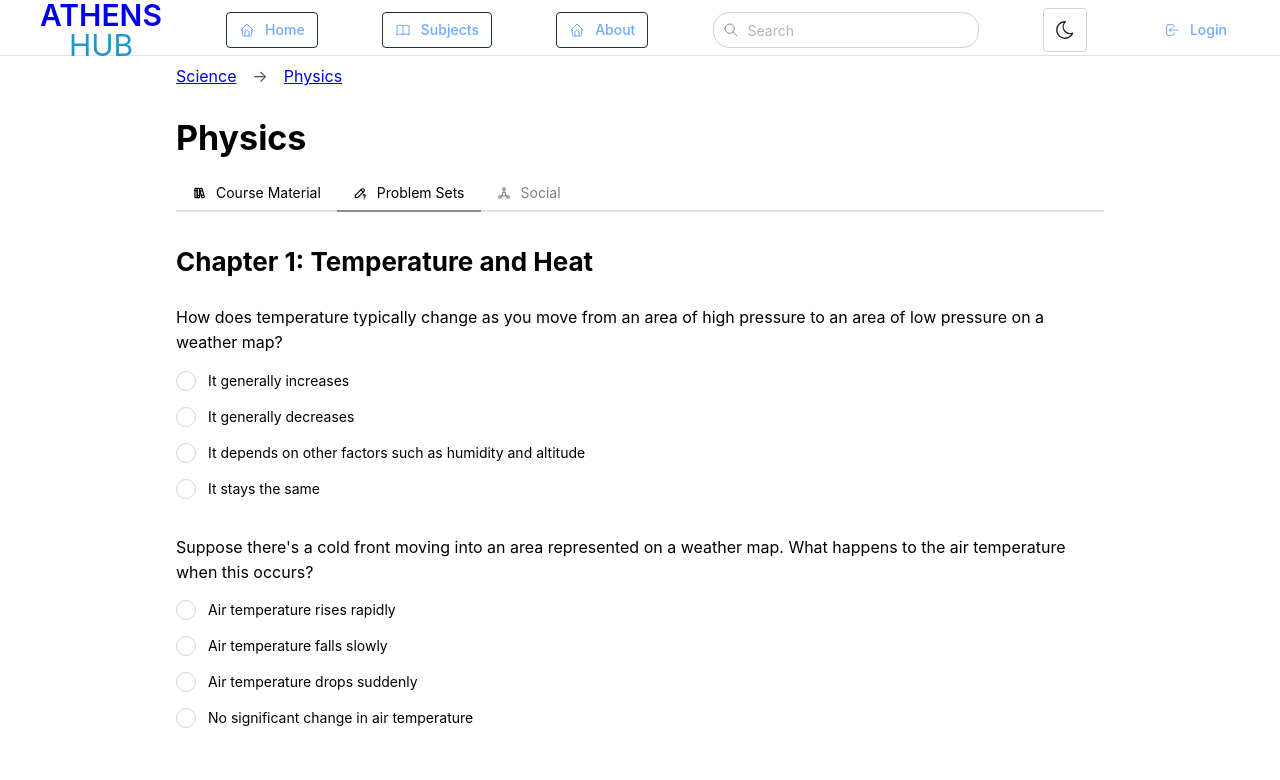
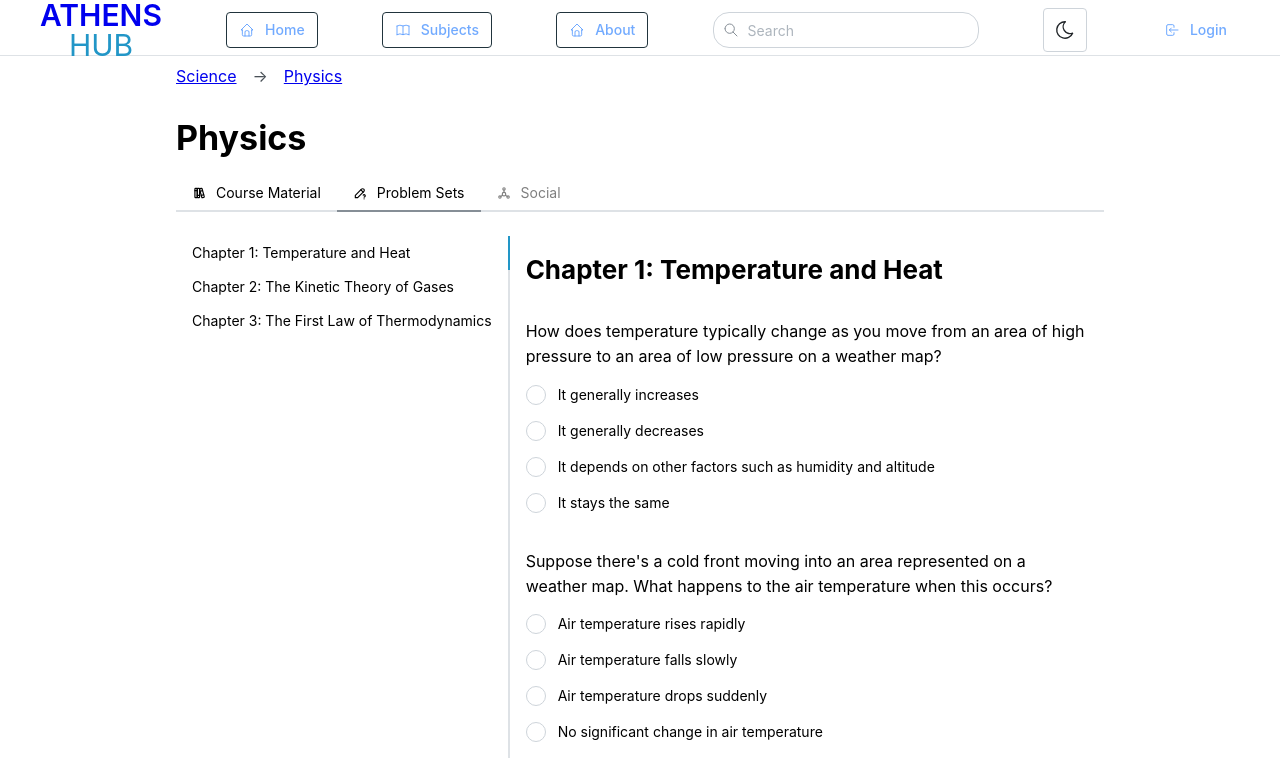
Before and after one commit to CoyoteArcade/AthensHub, a React (Vite) app in the folder frontend/: page /courses/algebra in a window 1280 px wide. Both pictures are taken after a click on the tab "Problem Sets". Shown: the top 780 px of the page. Built offline with nearby package versions, Linux system fonts and the light colour scheme.

Commit message:
Add vertical tabs for Problem Sets

```diff
--- a/frontend/src/routes/Course.jsx
+++ b/frontend/src/routes/Course.jsx
@@ -232,9 +232,15 @@ function MaterialTab() {
 
 // Problem Sets Tab
 function PsetTab() {
-  //
-  // Problem Set Mock Data
-  //
+  const chapters = [
+    'Chapter 1: Temperature and Heat',
+    'Chapter 2: The Kinetic Theory of Gases',
+    'Chapter 3: The First Law of Thermodynamics',
+    'Chapter 4: The Second Law of Thermodynamics',
+    'Chapter 5: Electric Charges and Fields',
+  ];
+
+  // PSET Mock Data
   const questions_data = [
     {
       // Question 1 (q1)
@@ -262,7 +268,6 @@ function PsetTab() {
     },
   ];
 
-  // Rendered Questions
   const questions = questions_data.map((question, idx) => {
     return (
       <>
@@ -289,15 +294,49 @@ function PsetTab() {
   });
 
   return (
-    <Box py='2rem'>
-      {/* Chapter Title */}
-      <Title mb='xs' order={2}>
-        Chapter 1: Temperature and Heat
-      </Title>
+    <Group py='1.5rem' wrap='nowrap'>
+      {/* PSET Vertical Sidebar Tabs */}
+      <Tabs defaultValue={chapters[0]} orientation='vertical' placement='left'>
+        {/* Tab Names */}
+        <Tabs.List>
+          <Tabs.Tab value={chapters[0]}>{chapters[0]}</Tabs.Tab>
+          <Tabs.Tab value={chapters[1]}>{chapters[1]}</Tabs.Tab>
+          <Tabs.Tab value={chapters[2]}>{chapters[2]}</Tabs.Tab>
+        </Tabs.List>
 
-      {/* PSET Questions */}
-      <Stack gap='lg'>{questions}</Stack>
-    </Box>
+        {/* Tab Content */}
+        {/* Chapter 1 */}
+        <Tabs.Panel value={chapters[0]}>
+          <Box p='md'>
+            <Title order={2} mb='md'>
+              {chapters[0]}
+            </Title>
+            <Stack gap='lg'>{questions}</Stack>
+          </Box>
+        </Tabs.Panel>
+
+        {/* Chapter 2 */}
+        <Tabs.Panel value={chapters[1]}>
+          {' '}
+          <Box p='md'>
+            <Title order={2} mb='md'>
+              {chapters[1]}
+            </Title>
+            <Stack gap='lg'>{questions}</Stack>
+          </Box>
+        </Tabs.Panel>
+
+        {/* Chapter 3... */}
+        <Tabs.Panel value={chapters[2]}>
+          <Box p='md'>
+            <Title order={2} mb='md'>
+              {chapters[2]}
+            </Title>
+            <Stack gap='lg'>{questions}</Stack>
+          </Box>
+        </Tabs.Panel>
+      </Tabs>
+    </Group>
   );
 }
 
--- a/frontend/src/theme.ts
+++ b/frontend/src/theme.ts
@@ -19,7 +19,7 @@ export const theme = createTheme({
   primaryColor: 'athens-blue',
   primaryShade: {
     light: 6,
-    dark: 8,
+    dark: 7,
   },
 
   breakpoints: {
```
